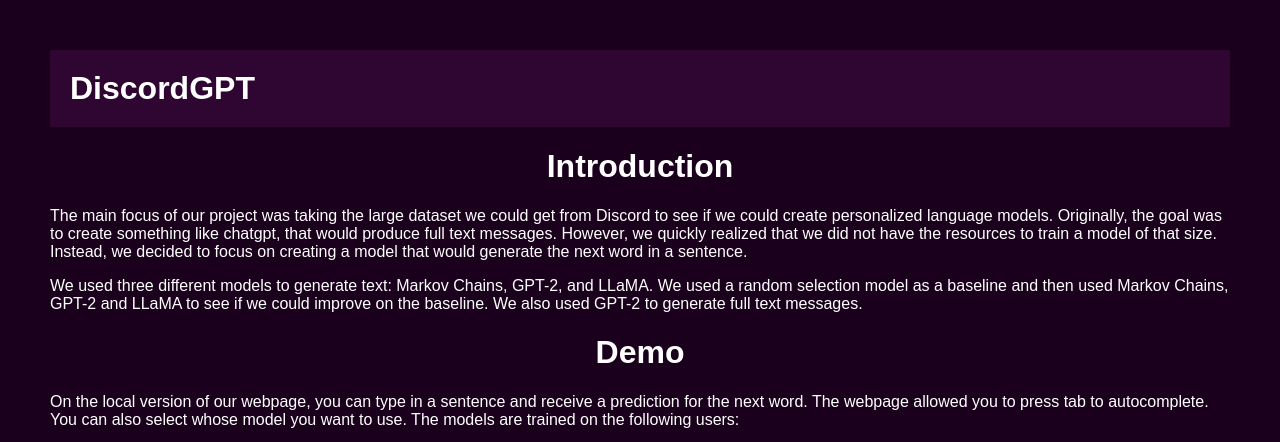
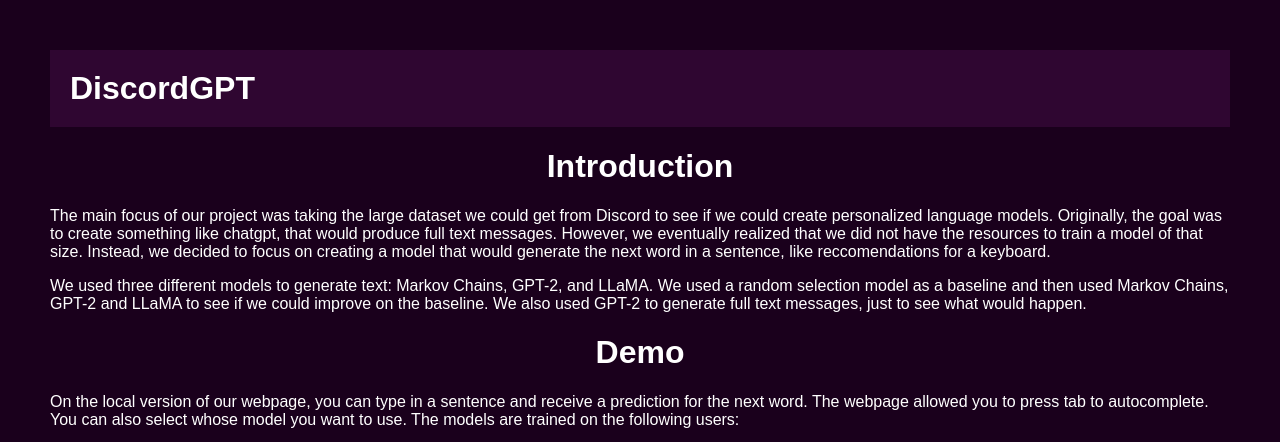
Before and after one commit to MLFinley/discordgpt, a plain HTML site: page index.html in a window 1280 px wide. Shown: the top 442 px of the page. Drawn offline with Linux system fonts and the light colour scheme.

Commit message:
updated text

```diff
--- a/index.html
+++ b/index.html
@@ -76,14 +76,14 @@
     <p>The main focus of our project was taking the large dataset we could
       get from Discord to see if we could create personalized language models.
       Originally, the goal was to create something like chatgpt, that would
-      produce full text messages. However, we quickly realized that we did not
+      produce full text messages. However, we eventually realized that we did not
       have the resources to train a model of that size. Instead, we decided to
       focus on creating a model that would generate the next word in a
-      sentence.</p>
+      sentence, like reccomendations for a keyboard.</p>
     <p>We used three different models to generate text: Markov Chains,
       GPT-2, and LLaMA. We used a random selection model as a baseline and
       then used Markov Chains, GPT-2 and LLaMA to see if we could improve on
-      the baseline. We also used GPT-2 to generate full text messages.</p>
+      the baseline. We also used GPT-2 to generate full text messages, just to see what would happen.</p>
     <h1 id="demo">Demo</h1>
     <p>On the local version of our webpage, you can type in a sentence and
       receive a prediction for the next word. The webpage allowed you to press tab to autocomplete.
@@ -241,6 +241,7 @@
         href="https://docs.google.com/presentation/d/15svjXQ1-7BFERnNyG62YWnHa_xMhKhmvUEAuMoVDrcw/edit?usp=sharing">Presentation</a>
     </p>
     <p><a href="https://google.com">Paper</a></p>
+    <p><a href="https://mlfinley.github.io/discordgpt/">Website Repo</a></p>
   </div>
 </body>
 
```
